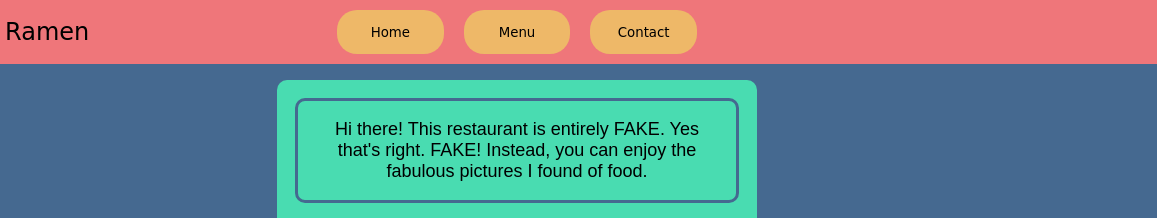
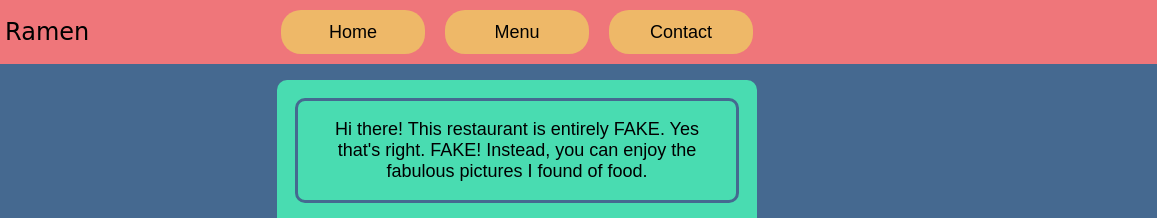
Before and after one commit to cmstiver/restaurant-page, a plain HTML site: page index.html in a window 1280 px wide. Shown: the top 218 px of the page, 123-1280 px from the left. Drawn offline with Linux system fonts and the light colour scheme.

Commit message:
font chant

```diff
--- a/style.css
+++ b/style.css
@@ -46,7 +46,8 @@ button {
     background-color: #EEB868;
     border-radius: 20px;
     border: 0px;
-    font-family: cursive;
+    font-family: sans-serif;
+    font-size: large;
 }
 button:active {
     background-color:rgb(195, 133, 110);
```
